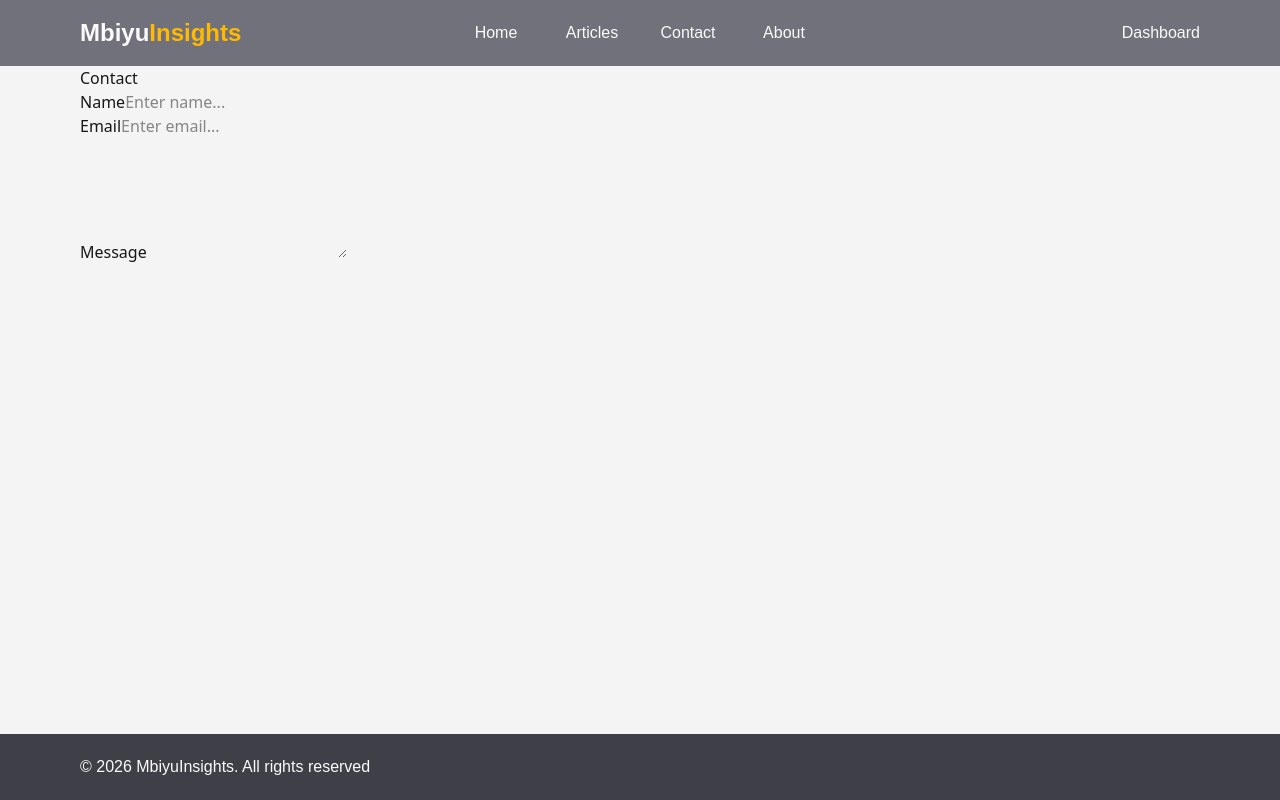
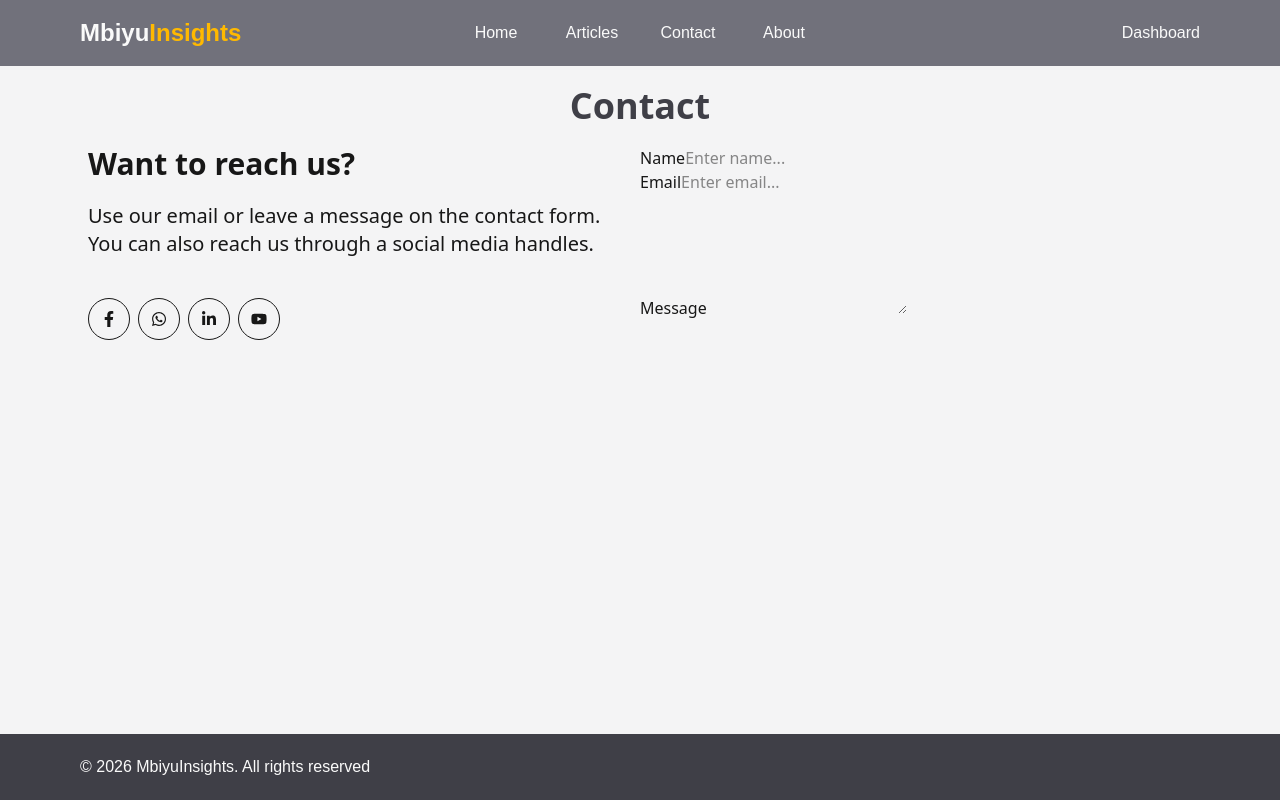
Before and after one commit to petermbiyu/mbiyuinsights-blog, a Next.js app: page /contact in a window 1280 px wide. Built offline with nearby package versions, Linux system fonts and the light colour scheme.

Commit message:
contact page update

```diff
--- a/app/contact/page.tsx
+++ b/app/contact/page.tsx
@@ -1,10 +1,53 @@
-import React from "react";
+import Link from "next/link";
+import {
+  FaFacebookF,
+  FaWhatsapp,
+  FaLinkedinIn,
+  FaYoutube,
+} from "react-icons/fa";
 
 const Contact = () => {
   return (
     <div>
-      <h1>Contact</h1>
-      <div>
+      <h1 className="text-center text-3xl md:text-4xl font-bold my-5 text-zinc-700">
+        Contact
+      </h1>
+      <div className="flex flex-col md:flex-row px-2">
+        <div className="w-full md:w-1/2">
+          <h2 className="text-3xl font-bold">Want to reach us?</h2>
+          <p className="text-xl mt-5 font-light">
+            Use our email or leave a message on the contact form. You can also
+            reach us through a social media handles.
+          </p>
+
+          <div className="flex flex-row space-x-2 mt-10 mx-auto">
+            <Link
+              href={"#"}
+              className="border p-3 rounded-full hover:bg-zinc-700 hover:text-zinc-50 transition-all duration-300 ease-in-out"
+            >
+              <FaFacebookF />
+            </Link>
+            <Link
+              href={"#"}
+              className="border p-3 rounded-full hover:bg-zinc-700 hover:text-zinc-50 transition-all duration-300 ease-in-out"
+            >
+              <FaWhatsapp />
+            </Link>
+            <Link
+              href={"#"}
+              className="border p-3 rounded-full hover:bg-zinc-700 hover:text-zinc-50 transition-all duration-300 ease-in-out"
+            >
+              <FaLinkedinIn />
+            </Link>
+            <Link
+              href={"#"}
+              className="border p-3 rounded-full hover:bg-zinc-700 hover:text-zinc-50 transition-all duration-300 ease-in-out"
+            >
+              <FaYoutube />
+            </Link>
+          </div>
+        </div>
+        <div className="w-full md:w-1/2">
           <form>
             <div>
               <label htmlFor="username">Name</label>
@@ -12,7 +55,11 @@ const Contact = () => {
             </div>
             <div>
               <label htmlFor="email">Email</label>
-            <input type="email" placeholder="Enter email..." name="username" />
+              <input
+                type="email"
+                placeholder="Enter email..."
+                name="username"
+              />
             </div>
             <div>
               <label htmlFor="message">Message</label>
@@ -21,6 +68,7 @@ const Contact = () => {
           </form>
         </div>
       </div>
+    </div>
   );
 };
 
```
Lines whose indentation alone changed are shown as unchanged.
